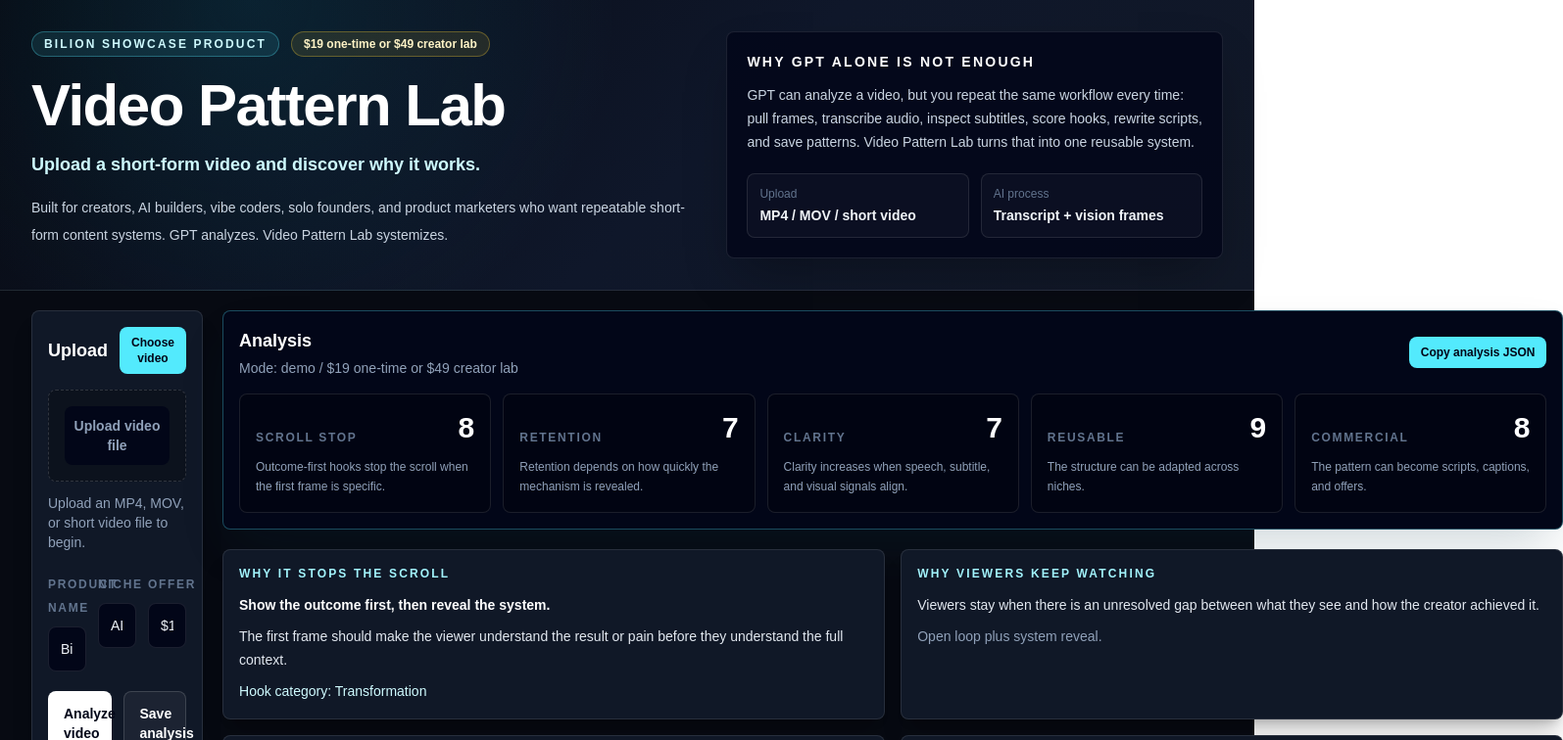
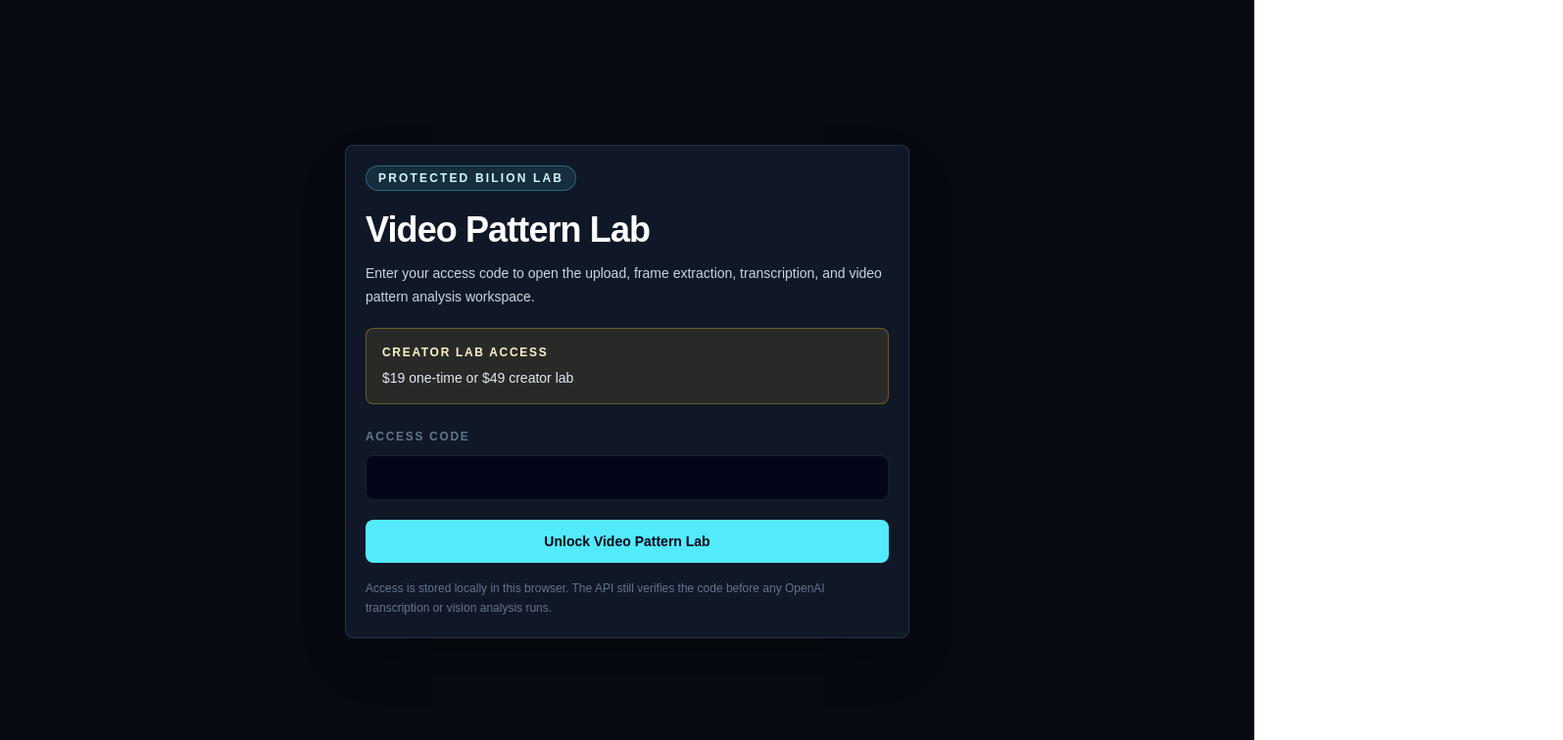
Before and after one commit to rireme33/bilion, a Next.js app: page /video-pattern-lab in a window 1280 px wide. Shown: the top 756 px of the page at 98% size, 1595 px wide, since content can reach past the window. Built offline with nearby package versions, Linux system fonts and the light colour scheme.

Commit message:
protect video pattern lab access

```diff
--- a/app/api/video-pattern-lab/analyze/route.ts
+++ b/app/api/video-pattern-lab/analyze/route.ts
@@ -217,6 +217,20 @@
 
 function text(value: FormDataEntryValue | null, fallback = "") {
   return typeof value === "string" ? value.trim() : fallback;
+}
+
+function hasVideoLabAccess(accessCode: string) {
+  const expectedCode = process.env.VIDEO_LAB_ACCESS_CODE?.trim();
+
+  if (expectedCode) {
+    return accessCode === expectedCode;
+  }
+
+  if (process.env.NODE_ENV === "production") {
+    return false;
+  }
+
+  return accessCode.length > 0;
 }
 
 function getFallbackTranscript(fileName: string) {
@@ -471,8 +485,13 @@
     const niche = text(formData.get("niche"));
     const offer = text(formData.get("offer"));
     const framePayload = text(formData.get("frames"), "[]");
+    const accessCode = text(formData.get("accessCode")) || text(request.headers.get("x-video-lab-access-code"));
     const frames = JSON.parse(framePayload) as string[];
     const apiKey = process.env.OPENAI_API_KEY;
+
+    if (!hasVideoLabAccess(accessCode)) {
+      return Response.json({ error: "Unauthorized. Enter a valid Video Pattern Lab access code." }, { status: 401 });
+    }
 
     if (!(video instanceof File)) {
       return Response.json({ error: "Upload an MP4, MOV, or short video file." }, { status: 400 });
--- a/app/video-pattern-lab/page.tsx
+++ b/app/video-pattern-lab/page.tsx
@@ -1,6 +1,6 @@
 "use client";
 
-import { useMemo, useRef, useState } from "react";
+import { useEffect, useMemo, useRef, useState } from "react";
 
 type Score = {
   score: number;
@@ -83,6 +83,7 @@
 };
 
 const price = "$19 one-time or $49 creator lab";
+const accessStorageKey = "video-pattern-lab-access-code";
 
 const fallbackAnalysis: VideoPatternAnalysis = {
   summary: {
@@ -236,6 +237,10 @@
 }
 
 export default function VideoPatternLabPage() {
+  const [accessCode, setAccessCode] = useState("");
+  const [accessInput, setAccessInput] = useState("");
+  const [hasAccess, setHasAccess] = useState(false);
+  const [accessError, setAccessError] = useState("");
   const [file, setFile] = useState<File | null>(null);
   const [previewUrl, setPreviewUrl] = useState("");
   const [productName, setProductName] = useState("Bilion");
@@ -276,6 +281,38 @@
 
 CTA:
 ${analysis.bilion_rewrite.cta}`;
+
+  useEffect(() => {
+    const savedCode = window.localStorage.getItem(accessStorageKey) || "";
+
+    if (savedCode) {
+      setAccessCode(savedCode);
+      setAccessInput(savedCode);
+      setHasAccess(true);
+    }
+  }, []);
+
+  function unlockLab() {
+    const nextCode = accessInput.trim();
+
+    if (!nextCode) {
+      setAccessError("Enter your Video Pattern Lab access code.");
+      return;
+    }
+
+    window.localStorage.setItem(accessStorageKey, nextCode);
+    setAccessCode(nextCode);
+    setHasAccess(true);
+    setAccessError("");
+  }
+
+  function lockLab(message = "") {
+    window.localStorage.removeItem(accessStorageKey);
+    setAccessCode("");
+    setAccessInput("");
+    setHasAccess(false);
+    setAccessError(message);
+  }
 
   function handleFile(nextFile: File | null) {
     if (previewUrl) {
@@ -325,12 +362,21 @@
       body.append("niche", niche);
       body.append("offer", offer);
       body.append("frames", JSON.stringify(extractedFrames));
+      body.append("accessCode", accessCode);
 
       const response = await fetch("/api/video-pattern-lab/analyze", {
         method: "POST",
+        headers: {
+          "x-video-lab-access-code": accessCode,
+        },
         body,
       });
       const data = (await response.json()) as AnalyzeResponse;
+
+      if (response.status === 401) {
+        lockLab(data.error || "Access code missing or wrong.");
+        return;
+      }
 
       if (!response.ok || data.error || !data.analysis) {
         throw new Error(data.error || "Video analysis failed.");
@@ -359,6 +405,60 @@
     };
 
     setSavedAnalyses([saved, ...savedAnalyses]);
+  }
+
+  if (!hasAccess) {
+    return (
+      <main className="flex min-h-screen items-center justify-center bg-[#070a12] px-4 py-8 text-slate-100">
+        <section className="w-full max-w-xl rounded-lg border border-white/10 bg-[#101827] p-5 shadow-2xl shadow-black/30">
+          <div className="inline-flex rounded-full border border-cyan-300/30 bg-cyan-300/10 px-3 py-1 text-xs font-black uppercase tracking-[0.18em] text-cyan-100">
+            Protected Bilion lab
+          </div>
+          <h1 className="mt-5 text-4xl font-black tracking-tight text-white">Video Pattern Lab</h1>
+          <p className="mt-3 text-sm leading-6 text-slate-300">
+            Enter your access code to open the upload, frame extraction, transcription, and video pattern analysis
+            workspace.
+          </p>
+          <div className="mt-5 rounded-lg border border-amber-300/30 bg-amber-300/10 p-4">
+            <div className="text-xs font-black uppercase tracking-[0.14em] text-amber-100">Creator lab access</div>
+            <p className="mt-2 text-sm text-slate-200">{price}</p>
+          </div>
+          <label className="mt-5 block">
+            <span className="text-xs font-black uppercase tracking-[0.14em] text-slate-500">Access code</span>
+            <input
+              type="password"
+              value={accessInput}
+              onChange={(event) => {
+                setAccessInput(event.target.value);
+                setAccessError("");
+              }}
+              onKeyDown={(event) => {
+                if (event.key === "Enter") {
+                  unlockLab();
+                }
+              }}
+              className="mt-2 w-full rounded-lg border border-white/10 bg-slate-950 px-3 py-3 text-sm text-white outline-none ring-cyan-300/30 focus:ring-2"
+              autoComplete="current-password"
+            />
+          </label>
+          {accessError ? (
+            <p className="mt-3 rounded-lg border border-rose-300/30 bg-rose-300/10 p-3 text-sm text-rose-100">
+              {accessError}
+            </p>
+          ) : null}
+          <button
+            onClick={unlockLab}
+            className="mt-5 w-full rounded-lg bg-cyan-300 px-4 py-3 text-sm font-black text-slate-950 transition hover:bg-cyan-200"
+          >
+            Unlock Video Pattern Lab
+          </button>
+          <p className="mt-4 text-xs leading-5 text-slate-500">
+            Access is stored locally in this browser. The API still verifies the code before any OpenAI transcription or
+            vision analysis runs.
+          </p>
+        </section>
+      </main>
+    );
   }
 
   return (
```
